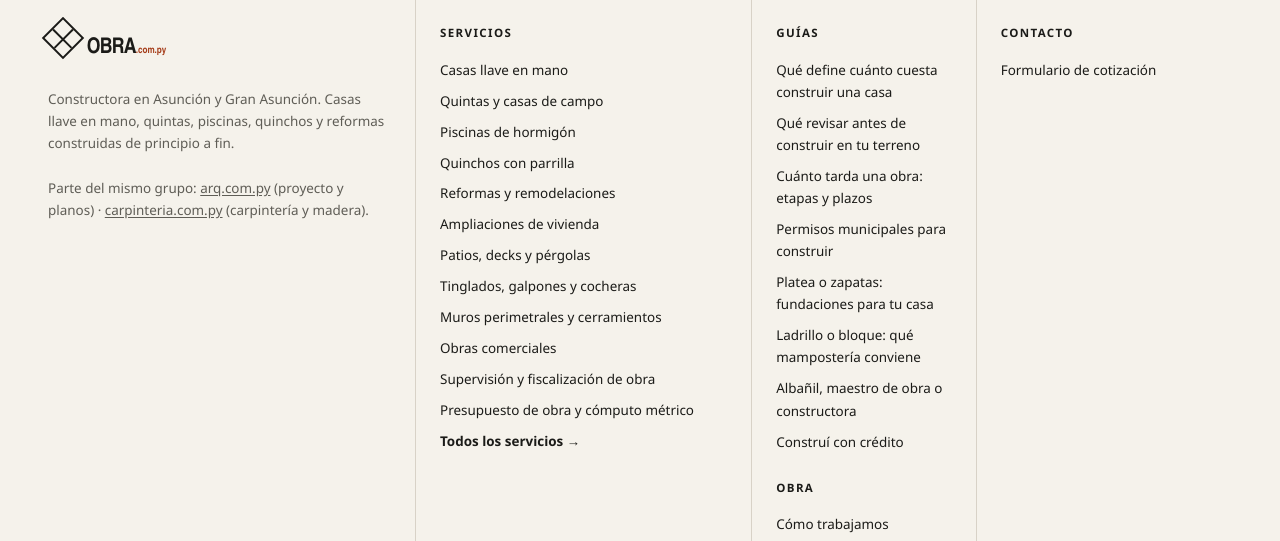
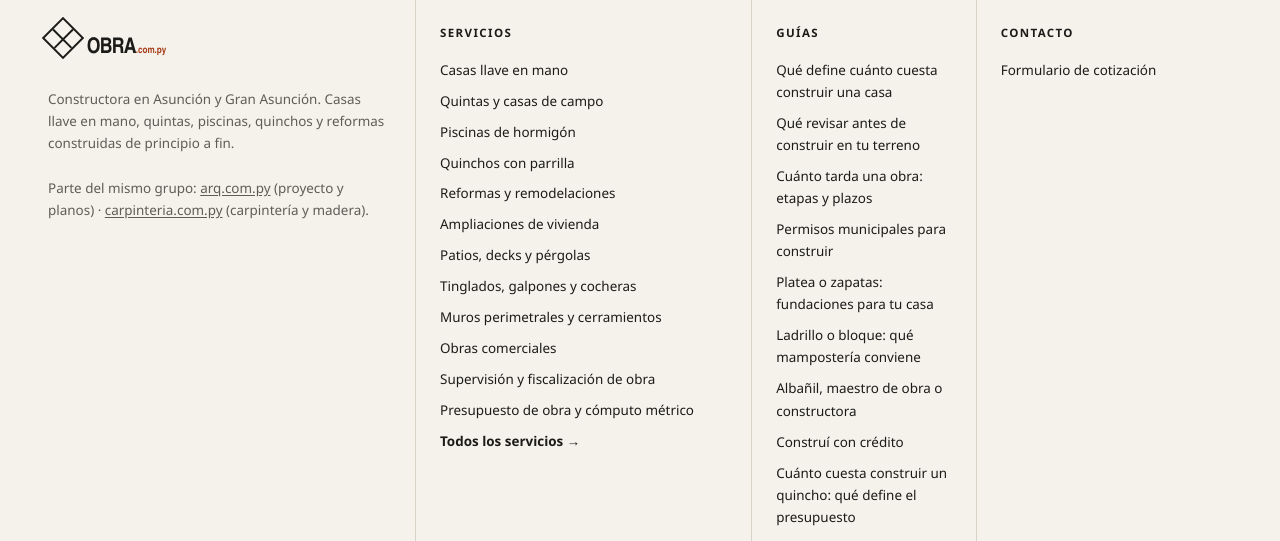
Before and after one commit to antonmarklundcom/obra, a PHP site: page /muros/ in a window 1280 px wide. Shown: the part 5959-6500 px from the top of the page. Run offline with PHP 8.4, Linux system fonts and the light colour scheme.

Commit message:
Add three search-intent guides (quincho cost, piscina cost, roof systems)
Co-Authored-By: Claude Sonnet 5.5 <noreply@anthropic.com>
Claude-Session: https://claude.ai/code/session_01XU3Uk8NmFEpHkne988cWT5

```diff
--- a/app/content.php
+++ b/app/content.php
@@ -340,7 +340,7 @@ return [
     // Especialidades: app/content/sub/{hub}.php, en el orden de los hubs de arriba.
     'children' => obra_load_content_dir('sub', ['casas', 'quintas', 'piscinas', 'quinchos', 'reformas', 'ampliaciones', 'patios', 'tinglados', 'muros', 'comerciales', 'supervision', 'presupuesto']),
     // Guias: app/content/guides/{slug}.php. El orden fija el menu y el sitemap; una guia nueva sin orden va al final.
-    'guides' => obra_load_content_dir('guides', ['costo-casa', 'terreno', 'plazos', 'permisos', 'platea', 'ladrillo-bloque', 'albanil', 'credito']),
+    'guides' => obra_load_content_dir('guides', ['costo-casa', 'terreno', 'plazos', 'permisos', 'platea', 'ladrillo-bloque', 'albanil', 'credito', 'costo-quincho', 'costo-piscina', 'techo-losa-chapa']),
 
     'process' => [
         ['01', 'Terreno y consulta', 'Nos contás qué querés construir, dónde queda el terreno o la casa y cómo pensás financiarlo. Podés mandarnos fotos por WhatsApp.'],
--- /dev/null
+++ b/app/content/guides/costo-piscina.php
@@ -0,0 +1,34 @@
+<?php
+declare(strict_types=1);
+
+// Guia informativa: /guias/costo-piscina/. Sin cifras de precio, sin plazos fijos, sin datos legales o bancarios.
+return [
+    'name' => 'Cuánto cuesta una piscina de hormigón: qué define el presupuesto',
+    'title' => 'Cuánto cuesta una piscina de hormigón en Paraguay | Obra',
+    'description' => 'Qué define el costo de una piscina de hormigón en Paraguay: tamaño, suelo, excavación, revestimiento, filtración y cómo comparar presupuestos por rubro.',
+    'summary' => 'Qué define el costo de una piscina de hormigón en Paraguay: tamaño y profundidad, suelo y excavación, revestimiento, filtración, vereda y cómo comparar presupuestos por rubro.',
+    'h1' => 'Cuánto cuesta una piscina de hormigón: qué define el presupuesto',
+    'kicker' => 'Guía',
+    'intro' => [
+        'Dos piscinas del mismo largo y ancho pueden tener presupuestos muy distintos. La diferencia está debajo del agua y alrededor: el suelo donde se excava, el revestimiento, el sistema de filtrado y la vereda que la rodea.',
+        'Esta guía no da precios. Explica los rubros que componen una piscina de hormigón, dónde suelen aparecer las diferencias entre propuestas y cómo pedir un presupuesto por rubro que puedas comparar con tranquilidad.',
+    ],
+    'sections' => [
+        ['Tamaño y profundidad', ['La superficie y la profundidad determinan el volumen de excavación, la cantidad de hormigón y acero, el revestimiento y el agua. Una piscina con zona baja para chicos y zona profunda exige más diseño de niveles que una de profundidad uniforme.', 'Antes de pedir precios conviene definir para qué la vas a usar: nadar, refrescarte, jugar con chicos o decorar el patio. Del uso sale el tamaño razonable, y no al revés.']],
+        ['El suelo y la excavación', ['El tipo de suelo y el nivel del agua subterránea condicionan la excavación, el diseño de las paredes y la necesidad de drenaje. Un suelo arcilloso que se expande con el agua, un terreno con pendiente o un acceso angosto para las máquinas son factores que pueden cambiar el trabajo.', 'Por eso una propuesta seria empieza con una visita al terreno. Un presupuesto pasado sin ver el lugar suele dejar esos imprevistos para después.']],
+        ['Estructura: hormigón armado bien hecho', ['La estructura es lo que no se ve y lo que más importa: armadura, espesor, juntas y hormigón correctamente colado y curado. Una piscina mal estructurada puede fisurarse y perder agua, y reparar eso es costoso.', 'Pedí que la propuesta indique el sistema constructivo y quién lo dirige. No es un rubro donde convenga buscar el ahorro.']],
+        ['Revestimiento: cerámica, venecita, pintura o membrana', ['El revestimiento define el aspecto, el mantenimiento y una parte importante del costo. Hay opciones más económicas de colocar y otras más trabajosas. Cada una tiene mano de obra y materiales distintos, y cambia cómo envejece con el sol y el cloro.', 'Comparar propuestas exige que todas indiquen el mismo tipo de revestimiento, si incluyen la impermeabilización previa y cómo se resuelven las terminaciones en escaleras y bordes.']],
+        ['Filtración, bombeo e instalaciones', ['El equipo de filtrado, la bomba, las cañerías, los skimmers, el retorno y la iluminación son otro rubro. Su calidad y su dimensionamiento influyen en cuánto mantenimiento necesita la piscina y en cuánto consume.', 'Preguntá cuál es la marca y el modelo de cada equipo, dónde se ubica la sala de máquinas y cómo se accede para mantenimiento. Un equipo subdimensionado se nota con el uso.']],
+        ['Vereda, deck y entorno', ['La vereda perimetral, el deck, la ducha, la cerca de seguridad y el paisajismo suelen quedar fuera de la cotización inicial y después aparecen como adicionales. Preguntá qué incluye el precio y qué queda como opcional.', 'Si querés sumar un quincho o una galería junto a la piscina, definirlo desde el principio ordena niveles, desagües e instalaciones en una sola obra.']],
+        ['Cómo leer y comparar presupuestos por rubro', ['Un presupuesto claro separa excavación, estructura, impermeabilización, revestimiento, filtración e instalaciones, vereda y terminaciones, cada uno con materiales y responsable. Compará rubro por rubro antes de mirar el total.', 'Cuando dos propuestas difieren mucho, suele ser por alcance: una incluye la vereda y la otra no, o una usa un revestimiento más simple. Desconfiá de las propuestas de una sola línea, porque no dejan ver qué estás contratando.']],
+    ],
+    'faqs' => [
+        ['¿Por qué no hay un precio fijo por metro cuadrado de piscina?', 'Porque el suelo, la profundidad, el revestimiento y los equipos cambian mucho de una obra a otra. Un precio por m² sin ver el terreno no es confiable.'],
+        ['¿Hace falta estudiar el suelo antes de construir?', 'Es recomendable, sobre todo si hay arcilla o agua cerca de la superficie. Define el diseño de las paredes y el drenaje.'],
+        ['¿Se puede hacer una piscina en un patio chico?', 'Sí. Existen diseños angostos o de inmersión que aprovechan poco espacio. Se evalúa según el terreno y el uso.'],
+        ['¿Qué mantenimiento necesita una piscina de hormigón?', 'Limpieza periódica, control del agua y revisión de los equipos. El revestimiento elegido y la calidad del filtrado influyen bastante.'],
+        ['¿Cuánto tarda la obra?', 'Depende del tamaño, el suelo y el clima. No damos plazos sin ver el terreno y el alcance; la propuesta por escrito incluye el cronograma por etapas.'],
+        ['¿Hacen la vereda y el quincho en la misma obra?', 'Sí. Coordinarlos desde el inicio evita romper lo ya construido y ordena niveles e instalaciones.'],
+    ],
+    'related' => ['/piscinas/', '/piscinas/quinta/', '/piscinas/chicas/', '/quinchos/', '/guias/costo-casa/'],
+];
--- /dev/null
+++ b/app/content/guides/costo-quincho.php
@@ -0,0 +1,34 @@
+<?php
+declare(strict_types=1);
+
+// Guia informativa: /guias/costo-quincho/. Sin cifras de precio, sin plazos fijos, sin datos legales o bancarios.
+return [
+    'name' => 'Cuánto cuesta construir un quincho: qué define el presupuesto',
+    'title' => 'Cuánto cuesta construir un quincho en Paraguay | Obra',
+    'description' => 'Qué hace subir o bajar el costo de un quincho en Paraguay: tamaño, cerramiento, techo, parrilla, baño y cómo comparar presupuestos por rubro.',
+    'summary' => 'Qué define el costo de un quincho en Paraguay: tamaño, abierto o cerrado, techo, parrilla y campana, baño y terminaciones, y cómo comparar presupuestos por rubro.',
+    'h1' => 'Cuánto cuesta construir un quincho: qué define el presupuesto',
+    'kicker' => 'Guía',
+    'intro' => [
+        'Quien busca cuánto cuesta un quincho suele encontrar un número suelto que no sirve para su caso. Un quincho abierto con parrilla de ladrillo y un quincho cerrado con baño, aire acondicionado y campana pueden parecer lo mismo en una foto y ser obras muy distintas.',
+        'Esta guía no da precios: explica qué decisiones mueven el costo, en qué orden conviene tomarlas y cómo pedir un presupuesto que se pueda comparar, para que el número que recibas tenga sentido para tu terreno y tu uso.',
+    ],
+    'sections' => [
+        ['Las cinco decisiones que más pesan', ['El tamaño y la forma: más superficie cubierta significa más estructura, techo y piso, y una planta simple es más económica que una con quiebres. El nivel de cerramiento: abierto, semiabierto con aberturas corredizas o cerrado por completo. El techo: su estructura, su cubierta y la aislación. El equipamiento: parrilla, campana, mesada, pileta, baño. Y las terminaciones: piso, revestimientos, iluminación y carpintería.', 'Conviene decidir primero el uso, porque de él salen las demás. Un quincho para reuniones de verano no pide lo mismo que uno pensado para usar todo el año con familia y amigos.']],
+        ['Abierto o cerrado: la diferencia de fondo', ['Un quincho abierto necesita columnas, techo y piso, y la parrilla resuelve sola el humo. Un quincho cerrado suma paredes, aberturas, ventilación cruzada, extracción de humo y, si lo querés, aire acondicionado. Cada uno de esos elementos es un rubro propio y se nota en el presupuesto.', 'Muchos clientes empiezan abierto y cierran después. Si ese es tu caso, conviene que desde el inicio queden previstas las columnas, los niveles y las instalaciones, para no romper lo ya construido cuando llegue el cerramiento.']],
+        ['El techo: estructura, cubierta y confort', ['En Paraguay el techo define cuánto se puede usar el quincho en verano. Un techo de madera con machimbre, uno de losa, uno de chapa aislada o uno de teja cambian el ambiente, el peso que soporta la estructura y el mantenimiento que vas a tener que hacer.', 'Pedí que cada propuesta indique material de la estructura, tipo de cubierta, aislación y desagües. Es uno de los rubros donde dos presupuestos parecidos más difieren sin que se note a simple vista.']],
+        ['Parrilla, campana y humo', ['La parrilla puede ser una obra de mampostería con revestimiento refractario, una prefabricada o una combinación. Lo que más se subestima es el humo: una campana bien dimensionada, un ducto con la pendiente correcta y la entrada de aire necesaria para que tire.', 'Un quincho con mal tiraje no se puede usar, y corregirlo después suele implicar abrir techo o paredes. Por eso el rubro de parrilla y extracción debería figurar con su propio detalle.']],
+        ['Baño, cocina y servicios', ['Sumar un baño o una kitchenette agrega instalación sanitaria, desagües, revestimientos y artefactos. Su ubicación importa: cerca de las cañerías existentes evita zanjas largas. La instalación eléctrica también cambia según la cantidad de tomas, luces y equipos que tengas previstos, incluido el aire acondicionado.']],
+        ['Cómo leer y comparar presupuestos por rubro', ['Un presupuesto útil separa estructura y techo, mampostería, piso, instalación eléctrica, instalación sanitaria, parrilla y campana, aberturas si las hay, revestimientos, pintura y terminaciones. Cada rubro debe decir qué materiales incluye y quién los provee.', 'Si dos propuestas difieren, compará rubro por rubro antes de mirar el total. Suele aparecer una diferencia de alcance, por ejemplo un techo con aislación contra uno sin ella, y no un precio distinto por el mismo trabajo. Desconfiá de las propuestas de una sola línea, porque no permiten ver ni ajustar nada.']],
+        ['Cómo ajustar el presupuesto sin perder lo importante', ['Se puede construir por etapas: primero estructura, techo y piso, después parrilla y mesada, más adelante el cerramiento. Se pueden simplificar las terminaciones y dejar previstas las instalaciones para sumarlas luego. Lo que no conviene recortar es lo que después cuesta romper: estructura, techo, desagües y la extracción de humo.']],
+    ],
+    'faqs' => [
+        ['¿Se puede construir un quincho por etapas?', 'Sí, si desde el inicio se prevén las columnas, los niveles y las instalaciones de las etapas siguientes. Así no hay que romper lo ya hecho.'],
+        ['¿Hace falta permiso municipal para un quincho?', 'Depende del tamaño y de la ordenanza de tu municipio. Consultá en tu municipalidad antes de empezar; podemos ayudarte a ordenar la información que te pidan.'],
+        ['¿Qué techo conviene para el calor de Paraguay?', 'Los techos con buena aislación y ventilación, como madera con machimbre o cubiertas aisladas, mejoran mucho el confort. Se define según el uso y la estructura.'],
+        ['¿Conviene un quincho abierto o cerrado?', 'Si lo vas a usar todo el año, el cerrado da más confort en invierno y en verano. Si es para reuniones ocasionales, uno abierto o semiabierto puede alcanzar.'],
+        ['¿El presupuesto incluye la parrilla y la campana?', 'Debe indicarlo por escrito. Pedí que la parrilla, la campana y el ducto figuren como rubro propio para poder comparar propuestas.'],
+        ['¿Pueden hacer el quincho junto con la piscina?', 'Sí. Coordinar ambas obras desde el inicio resuelve niveles, desagües e instalaciones sin improvisar entre gremios.'],
+    ],
+    'related' => ['/quinchos/', '/quinchos/cerrados/', '/quinchos/parrillas/', '/quinchos/techo-madera/', '/guias/costo-casa/'],
+];
--- /dev/null
+++ b/app/content/guides/techo-losa-chapa.php
@@ -0,0 +1,34 @@
+<?php
+declare(strict_types=1);
+
+// Guia informativa: /guias/techo-losa-chapa/. Sin cifras de precio, sin plazos fijos, sin datos legales o bancarios.
+return [
+    'name' => 'Techo de losa, chapa o teja: cuál conviene en Paraguay',
+    'title' => 'Techo de losa, chapa o teja: cuál conviene | Obra',
+    'description' => 'Techo de losa, chapa o teja en Paraguay: calor, lluvia, peso sobre la estructura, mantenimiento y cómo comparar presupuestos de techo por rubro.',
+    'summary' => 'Techo de losa, chapa o teja en Paraguay: cómo se comporta cada uno con el calor y la lluvia, qué estructura piden, qué mantenimiento y cómo comparar presupuestos por rubro.',
+    'h1' => 'Techo de losa, chapa o teja: cuál conviene en Paraguay',
+    'kicker' => 'Guía',
+    'intro' => [
+        'El techo es una de las decisiones que más condiciona una casa: el calor que entra en verano, cómo se escucha la lluvia, cuánto peso carga la estructura y qué mantenimiento vas a tener. No hay uno mejor para todos los casos.',
+        'Esta guía compara los tres sistemas más usados en Paraguay, losa, chapa y teja, y explica cómo pedir un presupuesto de techo que puedas comparar rubro por rubro, sin precios sueltos.',
+    ],
+    'sections' => [
+        ['Losa plana de hormigón', ['Es una cubierta de hormigón armado con pendiente suave hacia los desagües. Da una imagen moderna, permite usar la terraza y aporta masa térmica, pero necesita una impermeabilización y una aislación bien ejecutadas, porque una losa mal resuelta filtra con las lluvias fuertes.', 'Es el sistema más exigente en ejecución: pendientes, desagües, membrana y babetas. También pide una estructura más robusta, porque el peso es mayor que el de una cubierta liviana.']],
+        ['Chapa con estructura metálica o de madera', ['Es liviana, rápida de colocar y admite luces grandes, por eso se usa mucho en quinchos, galpones y cocheras. Sin aislación puede calentar el ambiente en verano y sonar con la lluvia, pero con paneles aislados, cielorraso o una cámara de aire el confort mejora mucho.', 'Conviene revisar el tipo de chapa, la pendiente, los tornillos o fijaciones y las canaletas. Los desagües mal dimensionados son la causa más común de problemas.']],
+        ['Teja sobre estructura de madera o metal', ['Da una imagen clásica y un buen comportamiento térmico por su cámara de aire. Es más pesada que la chapa, por lo que la estructura debe estar calculada para ese peso, y requiere una pendiente adecuada para evacuar el agua.', 'Su mantenimiento pasa por revisar tejas rotas o corridas después de tormentas y mantener limpias las canaletas y los encuentros con las paredes.']],
+        ['Clima paraguayo: calor, lluvia y viento', ['El sol del verano calienta la cubierta durante muchas horas, por eso importan la aislación, la ventilación del espacio bajo el techo y los aleros. Las lluvias fuertes exigen pendientes y desagües generosos, y los vientos de tormenta obligan a fijar bien la cubierta.', 'Un buen techo resuelve las tres cosas juntas. Elegir por apariencia o por costo inicial sin pensar en el clima suele terminar en reparaciones.']],
+        ['Estructura, peso y mantenimiento', ['Cada sistema apoya de manera distinta sobre la casa. Una losa o un techo de teja cargan más que uno de chapa, y eso cambia vigas, columnas y fundaciones. Por eso el techo se define con el proyecto, no al final.', 'Preguntá qué mantenimiento pide cada opción y cada cuánto, porque es un costo que aparece después de la obra.']],
+        ['Cómo leer y comparar presupuestos de techo por rubro', ['Un presupuesto claro separa estructura, cubierta, aislación, cielorraso si lo hay, canaletas y bajadas, impermeabilización y terminaciones. Cada rubro debe indicar materiales y quién los provee.', 'Dos propuestas para el mismo techo pueden diferir porque una incluye aislación o desagües y la otra no. Compará rubro por rubro antes de mirar el total, y desconfiá de los presupuestos de una sola línea.']],
+        ['Cuándo cambiar de sistema en una reforma', ['Si un techo filtra, calienta demasiado o tiene la estructura dañada, a veces conviene renovarlo por completo en vez de parchear. Se revisa el estado de la estructura, se definen las pendientes y se decide si se mantiene el sistema o se cambia a otro.']],
+    ],
+    'faqs' => [
+        ['¿Qué techo es más fresco en verano?', 'Depende menos del material que de la aislación, la ventilación y los aleros. Un techo bien aislado y ventilado funciona bien con cualquiera de los tres sistemas.'],
+        ['¿La losa plana filtra?', 'Filtra cuando se ejecuta mal. Con pendientes, desagües, membrana y babetas bien resueltos, funciona bien en el clima paraguayo.'],
+        ['¿Se puede cambiar un techo de chapa por uno de losa?', 'Es posible, pero exige verificar que la estructura y las fundaciones soporten el peso. Se calcula antes de decidir.'],
+        ['¿La chapa hace mucho ruido con la lluvia?', 'Sin aislación sí. Con paneles aislados, cielorraso o una cámara de aire, el ruido baja considerablemente.'],
+        ['¿Cada cuánto hay que revisar el techo?', 'Conviene revisarlo después de tormentas fuertes y limpiar canaletas periódicamente. Te explicamos qué mirar al entregar la obra.'],
+        ['¿Hacen techos nuevos en quinchos y cocheras?', 'Sí. Hacemos cubiertas para quinchos, cocheras, galerías y tinglados, y las coordinamos con el resto de la obra.'],
+    ],
+    'related' => ['/reformas/techos/', '/quinchos/techo-madera/', '/tinglados/cocheras/', '/casas/', '/guias/costo-casa/'],
+];
--- a/app/wa-messages.php
+++ b/app/wa-messages.php
@@ -380,6 +380,30 @@ return [
             'footer' => 'Hola, una duda sobre fundaciones en suelo arcilloso. ¿Me la aclaran?',
             'mid' => 'Hola, quiero saber si en mi terreno conviene platea o zapatas. ¿Qué datos les paso?',
         ],
+        '/guias/costo-quincho/' => [
+            'hero' => 'Hola, leí la guía de costos de un quincho y quiero un presupuesto por rubro para mi quincho. ¿Me ayudan?',
+            'band' => 'Hola, tras la guía de costos de un quincho quiero un presupuesto por rubro para mi quincho. ¿Cómo seguimos?',
+            'sticky' => 'Hola, quiero un presupuesto por rubro para mi quincho después de leer la guía. ¿Hablamos?',
+            'header' => 'Hola, consulta sobre costos de un quincho. ¿Me responden?',
+            'footer' => 'Hola, una duda sobre costos de un quincho. ¿Me la aclaran?',
+            'mid' => 'Hola, quiero un presupuesto por rubro para mi quincho. ¿Qué datos les paso?',
+        ],
+        '/guias/costo-piscina/' => [
+            'hero' => 'Hola, leí la guía de costos de una piscina y quiero un presupuesto por rubro para mi piscina. ¿Me ayudan?',
+            'band' => 'Hola, tras la guía de costos de una piscina quiero un presupuesto por rubro para mi piscina. ¿Cómo seguimos?',
+            'sticky' => 'Hola, quiero un presupuesto por rubro para mi piscina después de leer la guía. ¿Hablamos?',
+            'header' => 'Hola, consulta sobre costos de una piscina. ¿Me responden?',
+            'footer' => 'Hola, una duda sobre costos de una piscina. ¿Me la aclaran?',
+            'mid' => 'Hola, quiero un presupuesto por rubro para mi piscina. ¿Qué datos les paso?',
+        ],
+        '/guias/techo-losa-chapa/' => [
+            'hero' => 'Hola, leí la guía de techos de losa, chapa y teja y quiero que evalúen el techo de mi obra. ¿Me ayudan?',
+            'band' => 'Hola, tras la guía de techos de losa, chapa y teja quiero que evalúen el techo de mi obra. ¿Cómo seguimos?',
+            'sticky' => 'Hola, quiero que evalúen el techo de mi obra después de leer la guía. ¿Hablamos?',
+            'header' => 'Hola, consulta sobre techos de losa, chapa y teja. ¿Me responden?',
+            'footer' => 'Hola, una duda sobre techos de losa, chapa y teja. ¿Me la aclaran?',
+            'mid' => 'Hola, quiero que evalúen el techo de mi obra. ¿Qué datos les paso?',
+        ],
         '/guias/ladrillo-bloque/' => [
             'hero' => 'Hola, leí la guía de ladrillo y bloque y quiero decidir la mampostería de mi casa. ¿Me asesoran?',
             'band' => 'Hola, ya comparé ladrillo y bloque y quiero saber cuál va para mi obra. ¿Me dan una mano?',
```
Also changed, not shown: docs/LAUNCH-CHECKLIST.md (+1 -0 lines).
